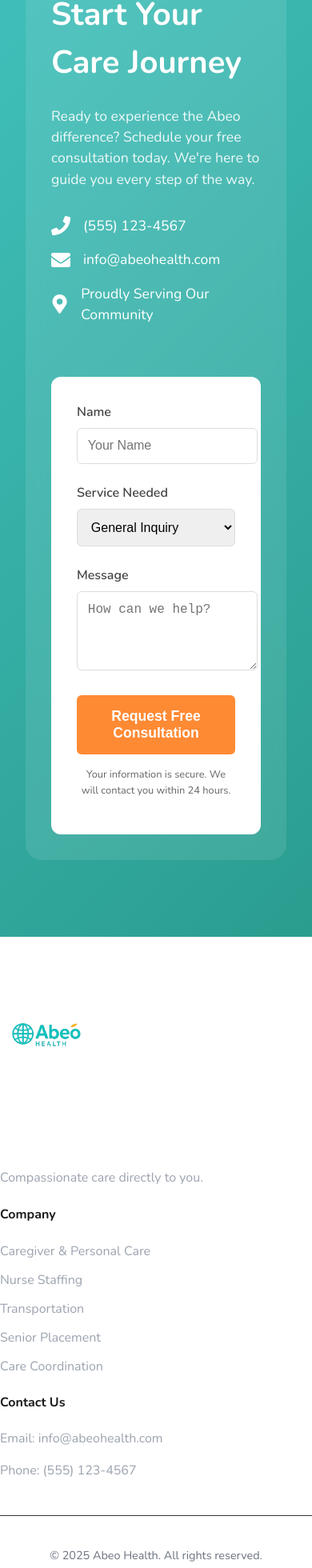
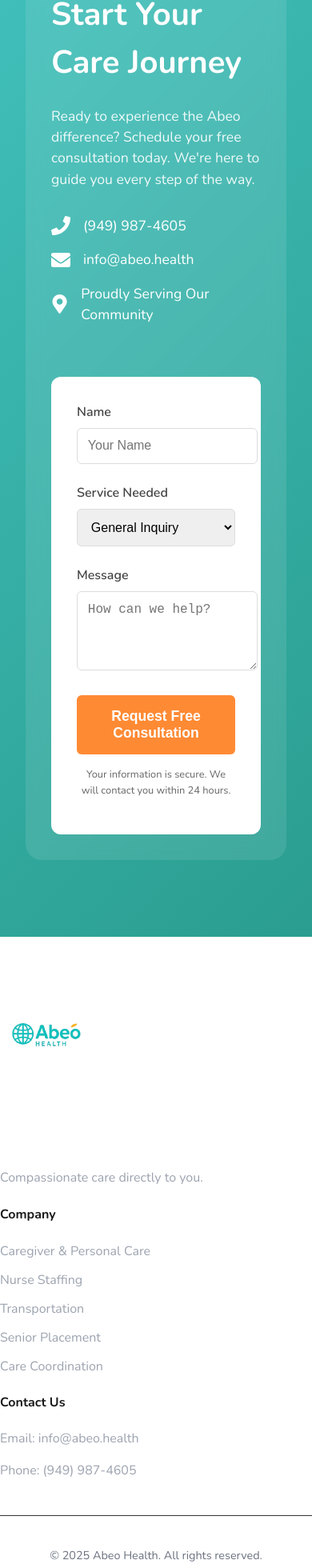
Before and after one commit to jackpolo69/Abeo-Health, a React (Vite) app: page / in a window 390 px wide. Shown: the part 7543-9503 px from the top of the page at 80% size. Built offline with nearby package versions, Linux system fonts and the light colour scheme.

Commit message:
Update contact information: email to info@abeo.health and phone to (949) 987-4605

```diff
--- a/src/components/ContactSection.jsx
+++ b/src/components/ContactSection.jsx
@@ -13,11 +13,11 @@ const ContactSection = () => {
                     <div className="contact-methods">
                         <div className="contact-item">
                             <FaPhone size={24} />
-                            <span>(555) 123-4567</span>
+                            <span>(949) 987-4605</span>
                         </div>
                         <div className="contact-item">
                             <FaEnvelope size={24} />
-                            <span>info@abeohealth.com</span>
+                            <span>info@abeo.health</span>
                         </div>
                         <div className="contact-item">
                             <FaMapMarkerAlt size={24} />
--- a/src/components/Footer.jsx
+++ b/src/components/Footer.jsx
@@ -22,8 +22,8 @@ const Footer = () => {
                 </div>
                 <div className="footer-contact">
                     <h4>Contact Us</h4>
-                    <p>Email: info@abeohealth.com</p>
-                    <p>Phone: (555) 123-4567</p>
+                    <p>Email: info@abeo.health</p>
+                    <p>Phone: (949) 987-4605</p>
                 </div>
             </div>
             <div className="footer-bottom">
```
Also changed, not shown: 2 other files (tests, documents, lock files or other folders).
